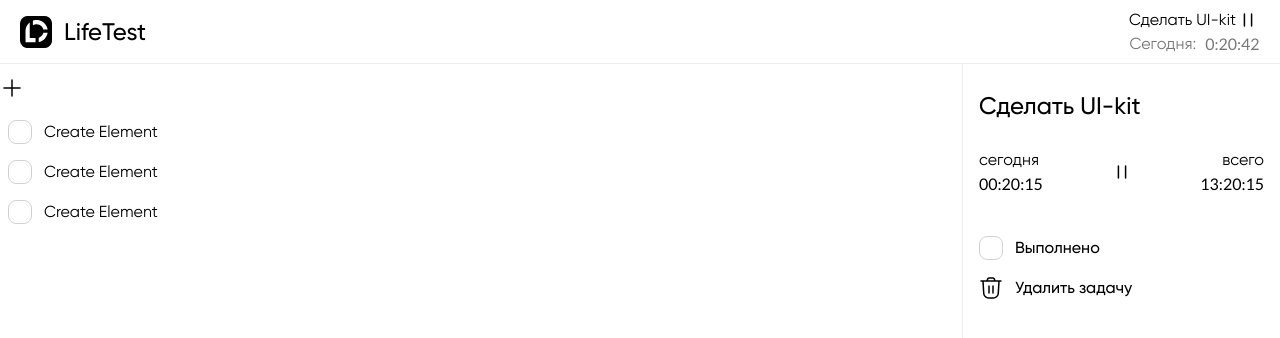
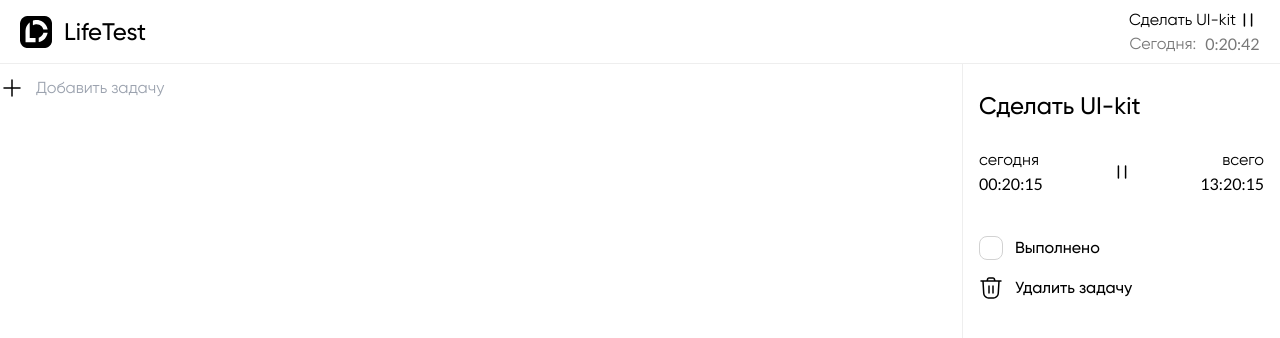
Before and after one commit to andreybyrsa/test-task-quasar, a React (Create React App) app: page / in a window 1280 px wide. Shown: the top 338 px of the page. Built offline with nearby package versions, Linux system fonts and the light colour scheme.

Commit message:
Настроил логику добавления todo, добавил новый акшн для управления состоянием checkbox

```diff
--- a/src/components/AppLayout/AppLayout.jsx
+++ b/src/components/AppLayout/AppLayout.jsx
@@ -1,4 +1,4 @@
-import React, {useMemo} from 'react';
+import React, { useMemo } from 'react';
 import classNames from 'classnames';
 import PropTypes from 'prop-types';
 import TaskInput from '../Inputs/TaskInput/TaskInput';
@@ -39,7 +39,7 @@ function AppLayout({
       <div className={AppLayoutContentClassName}>
         <TaskInput />
         {todos.map((elem) => (
-          <Task key={elem.id} taskName={elem.todo} trackedTime={elem.trackedTime} />
+          <Task key={elem.id} task={elem} taskName={elem.todo} trackedTime={elem.trackedTime} />
         ))}
       </div>
       <div className={AppLayoutTaskBarClassName}>
--- a/src/components/Inputs/CheckboxInput/CheckboxInput.jsx
+++ b/src/components/Inputs/CheckboxInput/CheckboxInput.jsx
@@ -5,20 +5,27 @@ import IconsPaths from '../../Icon/IconsPaths';
 import colors from '../../../assets/styles/colors';
 import PropTypes from 'prop-types';
 
+import { useDispatch } from 'react-redux';
+import { setState } from '../../../store/reducers/todos/todosSlice';
+
 import './CheckboxInput.scss';
 
 function CheckboxInput({
- className,
+  className,
+  task,
 }) {
   const [checked, setChecked] = useState(false);
+  const dispatch = useDispatch();
 
   const CheckboxInputClassName = classNames(
     'checkboxInput',
     checked ? 'checkboxInput--checked' : '',
     className,
   );
+  console.log(task);
 
   const setCheckedState = () => {
+    dispatch(setState((task.id - 1)));
     setChecked(prevState => !prevState);
   }
 
@@ -41,10 +48,12 @@ function CheckboxInput({
 
 CheckboxInput.defaultProps = {
   className: '',
+  task: {},
 };
 
 CheckboxInput.propTypes = {
   className: PropTypes.string,
+  task: PropTypes.object,
 };
 
 export default CheckboxInput;
--- a/src/components/Inputs/TaskInput/TaskInput.jsx
+++ b/src/components/Inputs/TaskInput/TaskInput.jsx
@@ -1,30 +1,59 @@
-import React from 'react';
+import React, {useEffect, useState} from 'react';
 import classNames from 'classnames';
 import PropTypes from 'prop-types';
 import Icon from '../../Icon/Icon';
 import IconsPaths from '../../Icon/IconsPaths';
 import colors from '../../../assets/styles/colors';
 
+import { useDispatch, useSelector } from 'react-redux';
+import { addTodo } from '../../../store/reducers/todos/todosSlice';
+
 import './TaskInput.scss';
 
 function TaskInput({
   className,
 }) {
+  const [value, setValue] = useState('');
+  const todos = useSelector(state => state.todosStore.todos);
+  const dispatch = useDispatch();
 
   const TaskInputClassName = classNames(
     'task-input',
     className,
   );
+
+  useEffect(() => {
+    if (todos.length < 1) {
+      setValue('');
+    } else {
+      setValue(todos[todos.length - 1].todo);
+    }
+  }, [todos]);
+
+  const submitHandler = (event) => {
+    event.preventDefault();
+    if (value) {
+      dispatch(addTodo({id: todos.length + 1, todo: value, state: false}));
+    }
+  }
+  const changeHandler = (event) => {
+    setValue(event.target.value);
+  }
   return (
     <div className={TaskInputClassName}>
       <Icon
         iconPath={IconsPaths.plus}
         color={colors.gray_80}
       />
-      <input
-        className="task-input__field"
-        type="text"
-      />
+      <form onSubmit={submitHandler}>
+        <input
+          className="task-input__field"
+          onChange={changeHandler}
+          value={value}
+          type="text"
+          placeholder="Добавить задачу"
+        />
+      </form>
     </div>
   );
 }
--- a/src/components/Task/Task.jsx
+++ b/src/components/Task/Task.jsx
@@ -11,6 +11,7 @@ import './Task.scss';
 function Task({
   className,
   taskName,
+  task,
   trackedTime,
 }) {
 
@@ -20,9 +21,12 @@ function Task({
   );
 
   return (
-    <div className={TaskClassName}>
+    <button
+      type="button"
+      className={TaskClassName}
+    >
       <div className="task__name">
-        <CheckboxInput />
+        <CheckboxInput task={task} />
         <Typography
           className="task__name-text"
           color={colors.gray_100}
@@ -36,19 +40,21 @@ function Task({
       >
         {trackedTime === 0 ? '' : trackedTime}
       </Typography>
-    </div>
+    </button>
   );
 }
 
 Task.defaultProps = {
   className: '',
   taskName: '',
+  state: {},
   trackedTime: 0,
 };
 
 Task.propTypes = {
   className: PropTypes.string,
   taskName: PropTypes.string,
+  state: PropTypes.object,
   trackedTime: PropTypes.number,
 };
 
--- a/src/components/Task/Task.scss
+++ b/src/components/Task/Task.scss
@@ -5,7 +5,6 @@
   width: 100%;
   @include height(40px);
   background-color: $gray-color-0;
-  cursor: pointer;
   @include border($border-radius: 8px);
 
   @include flexible(center, space-between);
@@ -13,6 +12,10 @@
   &:hover {
     background-color: $gray-color-20;
     transition: background-color .4s ease-out;
+  }
+
+  &:focus {
+    background-color: $gray-color-20;
   }
 
   &__name {
--- a/src/store/reducers/todos/todosSlice.js
+++ b/src/store/reducers/todos/todosSlice.js
@@ -3,18 +3,17 @@ import { createSlice } from '@reduxjs/toolkit';
 const todosSlice = createSlice({
   name: 'todos',
   initialState: {
-    todos: [
-      {id: 1, todo: 'Create Element', trackedTime: 0, state: false},
-      {id: 2, todo: 'Create Element', trackedTime: 0, state: false},
-      {id: 3, todo: 'Create Element', trackedTime: 0, state: false},
-    ]
+    todos: []
   },
   reducers: {
     addTodo(state, action) {
       state.todos.push(action.payload);
+    },
+    setState(state, action) {
+      state.todos[action.payload].state = !state.todos[action.payload].state
     }
   }
 });
 
 export default todosSlice.reducer;
-export const { addTodo } = todosSlice.actions;
+export const { addTodo, setState } = todosSlice.actions;
```
